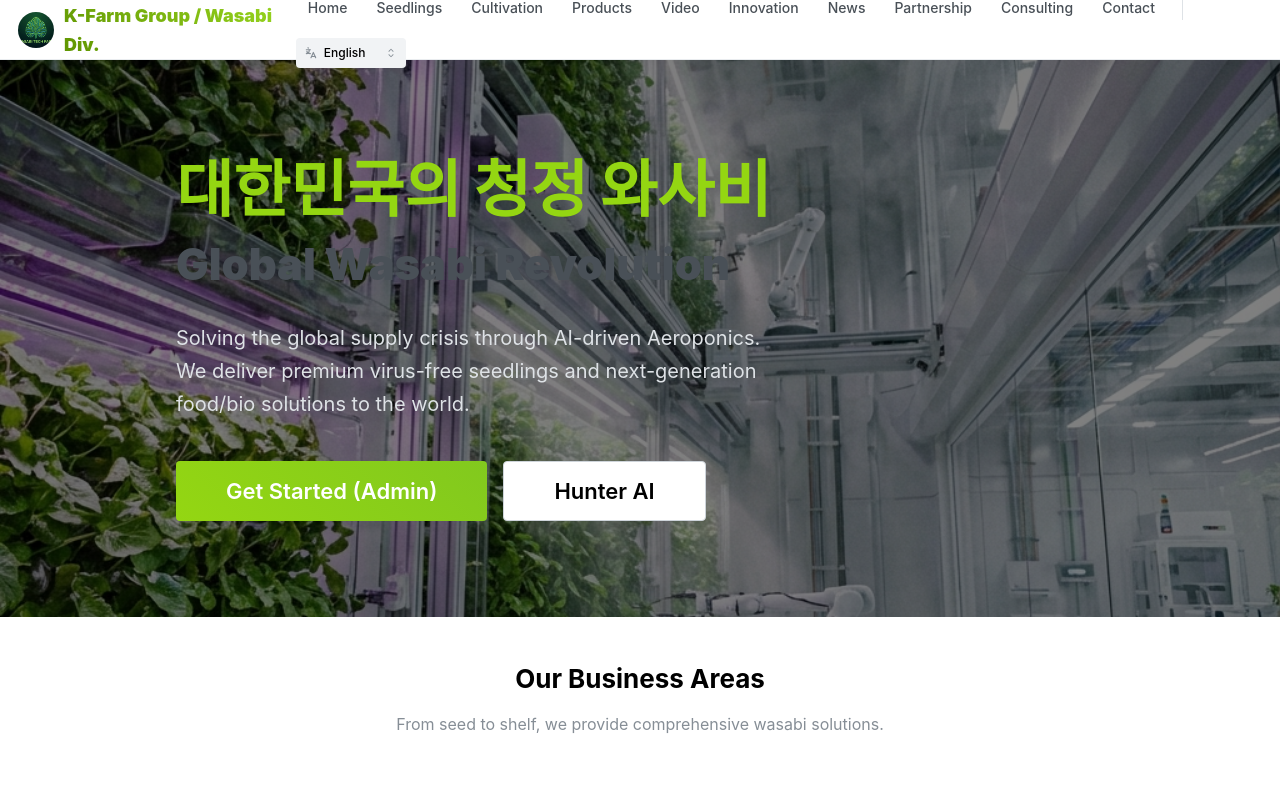
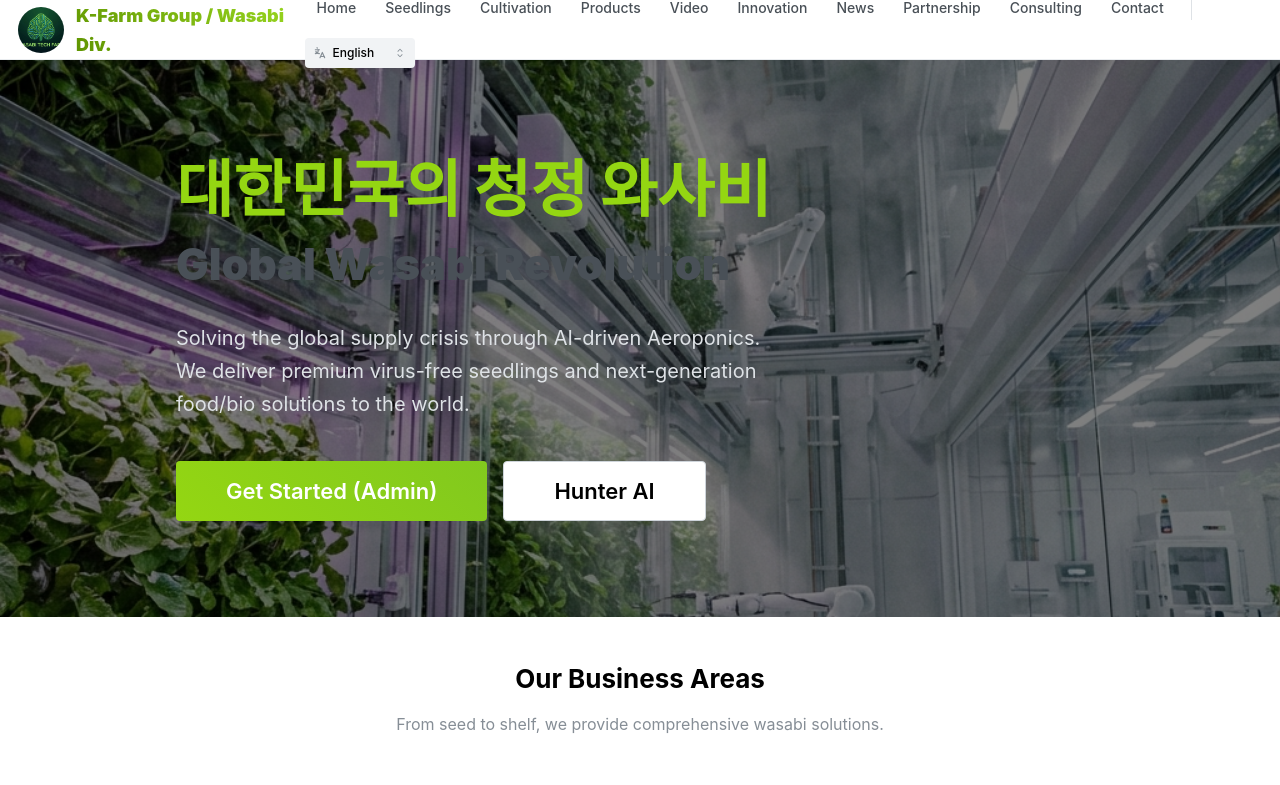
Before and after one commit to Jerry-Y-Hong/wasabi_site, a Next.js app: page / in a window 1280 px wide. Shown: the top 785 px of the page. Built offline with nearby package versions, Linux system fonts and the light colour scheme.

Commit message:
UI: Increase header logo to 50px and remove CSS constraints for clearer display

```diff
--- a/components/Layout/Header.module.css
+++ b/components/Layout/Header.module.css
@@ -33,6 +33,4 @@
   border-radius: 50%;
   border: 2px solid white;
   object-fit: cover;
-  height: 40px;
-  width: auto;
 }
--- a/components/Layout/Header.tsx
+++ b/components/Layout/Header.tsx
@@ -39,8 +39,8 @@
         <header className={classes.header}>
             <Container size="xl" className={classes.inner}>
                 <Link href="/" style={{ textDecoration: 'none' }}>
-                    <Group gap={8} align="center" wrap="nowrap">
-                        <Image src="/images/logo.jpg?v=7" alt="K-Farm Logo" h={40} w={40} className={classes.logo} style={{ borderRadius: '50%', border: '2px solid white', objectFit: 'cover' }} />
+                    <Group gap={10} align="center" wrap="nowrap">
+                        <Image src="/images/logo.jpg?v=8" alt="K-Farm Logo" h={50} w={50} className={classes.logo} style={{ borderRadius: '50%', border: '2px solid white', objectFit: 'cover' }} />
                         <Text
                             size="lg"
                             fw={900}
```
